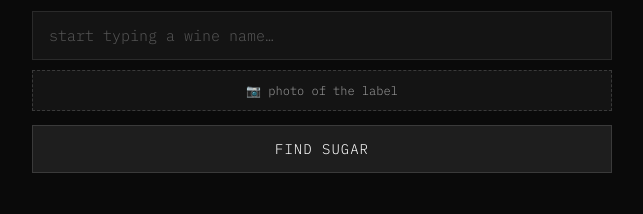
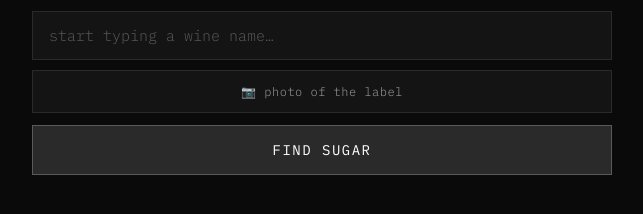
Before and after one commit to annabur12/brutus-dev, a website: page index.html in a window 1280 px wide. Shown: the part 246-460 px from the top of the page, without its empty margins (318-961 px from the left). Drawn offline with Linux system fonts and the light colour scheme.

Commit message:
Update index.html

```diff
--- a/index.html
+++ b/index.html
@@ -26,13 +26,13 @@ input::placeholder { color:#555; }
 .suggestions { position:absolute; top:100%; left:0; right:0; background:#161616; border:1px solid #2a2a2a; border-top:none; z-index:10; max-height:230px; overflow-y:auto; }
 .suggestion { padding:11px 16px; cursor:pointer; font-size:13px; color:#b8b8b8; border-bottom:1px solid #1e1e1e; }
 .suggestion:hover { background:#1e1e1e; color:#fff; }
-.btn { width:100%; background:#1e1e1e; border:1px solid #3a3a3a; color:#fff; padding:14px; font-family:inherit; font-weight:300; font-size:14px; letter-spacing:1px; cursor:pointer; margin-top:14px; }
+.btn { width:100%; background:#2a2a2a; border:1px solid #5a5a5a; color:#fff; padding:15px; font-family:inherit; font-weight:400; font-size:14px; letter-spacing:1.5px; cursor:pointer; margin-top:12px; }
 .btn:hover:not(:disabled) { background:#2a2a2a; border-color:#4a4a4a; }
 .btn:disabled { opacity:0.4; cursor:default; }
-.photo-row { display:flex; gap:8px; margin-top:10px; align-items:center; }
-.photo-btn { flex:1; background:#141414; border:1px dashed #3a3a3a; color:#9a9a9a; padding:12px; font-family:inherit; font-weight:300; font-size:12px; cursor:pointer; }
+.photo-row { display:flex; gap:8px; margin-top:10px; align-items:stretch; }
+.photo-btn { flex:1; background:#141414; border:1px solid #2a2a2a; color:#9a9a9a; padding:13px; font-family:inherit; font-weight:300; font-size:12px; letter-spacing:0.5px; cursor:pointer; }
 .photo-btn:hover { border-color:#4a4a4a; color:#fff; }
-.thumb { max-height:54px; border:1px solid #2a2a2a; display:none; }
+.thumb { height:46px; width:46px; object-fit:cover; border:1px solid #2a2a2a; display:none; align-self:center; }
 .thumb[src] { display:block; }
 .clear-photo { background:none; border:none; color:#9a9a9a; font-family:inherit; font-size:11px; cursor:pointer; text-decoration:underline; }
 .result { margin-top:32px; border:1px solid #2a2a2a; background:#111; padding:26px; display:none; }
@@ -53,7 +53,7 @@ input::placeholder { color:#555; }
 .note-more { background:none; border:none; color:#c9a96a; font-family:inherit; font-weight:300; font-size:11px; cursor:pointer; padding:6px 0 0 0; text-decoration:underline; }
 .copy-btn { background:#1e1e1e; border:1px solid #3a3a3a; color:#9a9a9a; font-family:inherit; font-weight:300; font-size:11px; padding:7px 12px; cursor:pointer; margin-top:16px; }
 .copy-btn:hover { color:#fff; border-color:#4a4a4a; }
-.new-search { background:none; border:1px solid #3a3a3a; color:#9a9a9a; font-family:inherit; font-weight:300; font-size:12px; padding:9px 14px; cursor:pointer; margin-top:10px; width:100%; }
+.new-search { background:#141414; border:1px solid #2a2a2a; color:#9a9a9a; font-family:inherit; font-weight:300; font-size:12px; letter-spacing:0.5px; padding:13px; cursor:pointer; margin-top:8px; width:100%; }
 .new-search:hover { color:#fff; border-color:#4a4a4a; }
 .vers { border:1px solid #3a2f1e; background:#141008; padding:14px 15px; margin-bottom:18px; }
 .v-title { color:#c9a96a; font-size:11px; letter-spacing:1px; margin-bottom:10px; }
```
